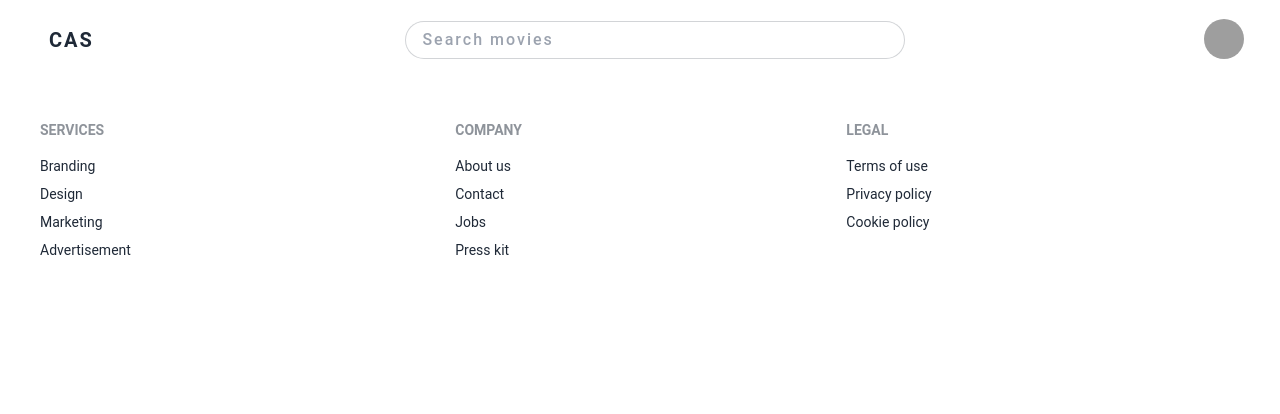
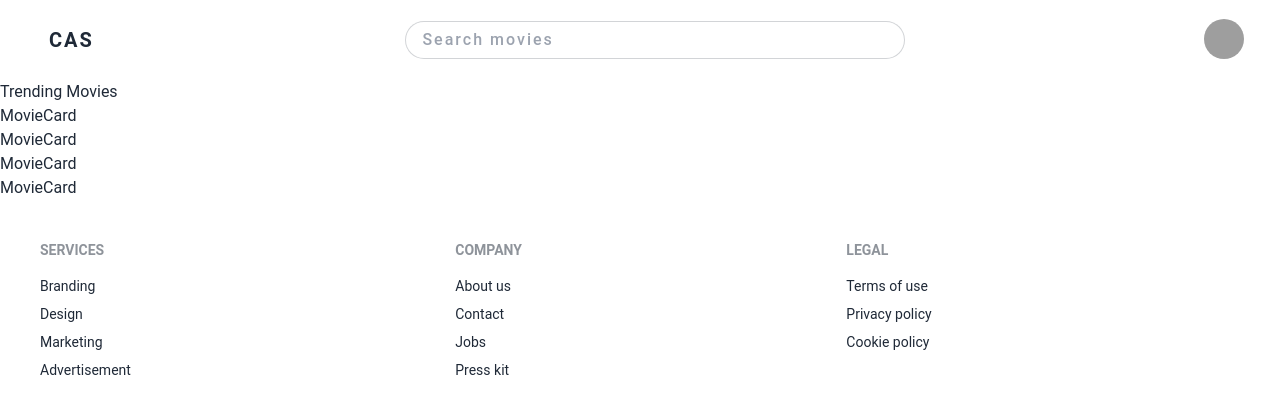
Before and after one commit to csandoval18/movie-app, a React (Create React App) app in the folder client/: page / in a window 1280 px wide. Shown: the top 414 px of the page. Built offline with nearby package versions, Linux system fonts and the light colour scheme; grey boxes are pictures that could not be loaded.

Commit message:
setting up layout of trending movies

```diff
--- a/client/package.json
+++ b/client/package.json
@@ -1,5 +1,5 @@
 {
-	"name": "",
+	"name": "movie-app",
 	"version": "0.1.0",
 	"private": true,
 	"dependencies": {
--- a/client/src/components/HomePage/HomePage.tsx
+++ b/client/src/components/HomePage/HomePage.tsx
@@ -1,18 +1,13 @@
 import Footer from '../Footer/Footer'
 import Navbar from '../Navbar/Navbar'
-import {
-	FirstHeadDiv,
-	FirstHeading,
-	HomePageContainer,
-	SecondHeadDiv,
-	SecondHeading,
-	Wrapper,
-} from './HomePage.elements'
+import TrendingMovies from '../TrendingMovies/TrendingMovies'
+import { HomePageContainer } from './HomePage.elements'
 
 const HomePage = () => {
 	return (
 		<HomePageContainer className='homepage-container bg-base-100'>
 			<Navbar />
+			<TrendingMovies />
 			<Footer />
 		</HomePageContainer>
 	)
--- a/client/src/components/Navbar/Navbar.tsx
+++ b/client/src/components/Navbar/Navbar.tsx
@@ -23,7 +23,7 @@ const Navbar: React.FC = () => {
 					</label>
 					<DropDown
 						tabIndex={0}
-						className='mt-3 p-2 shadow menu menu-compact dropdown-content bg-base-100 rounded-box w-52'
+						className='mt-3 p-2 shadow menu menu-compact dropdown-content bg-base-100 rounded-box w-52 text-base-content'
 					>
 						<li className='group-hover:bg-primary'>
 							<DropDownAnchor className='justify-between' href='/'>
--- /dev/null
+++ b/client/src/components/TrendingMovies/MovieCard/MovieCard.tsx
@@ -0,0 +1,7 @@
+import React from 'react'
+
+const MovieCard = () => {
+	return <div>MovieCard</div>
+}
+
+export default MovieCard
--- /dev/null
+++ b/client/src/components/TrendingMovies/TrendingMovies.elements.tsx
@@ -0,0 +1,3 @@
+import styled from 'styled-components'
+
+export const TrendingMoviesContainer = styled.div``
--- /dev/null
+++ b/client/src/components/TrendingMovies/TrendingMovies.tsx
@@ -0,0 +1,17 @@
+import React from 'react'
+import MovieCard from './MovieCard/MovieCard'
+import { TrendingMoviesContainer } from './TrendingMovies.elements'
+
+const TrendingMovies = () => {
+	return (
+		<TrendingMoviesContainer>
+			<h2>Trending Movies</h2>
+			<MovieCard></MovieCard>
+			<MovieCard></MovieCard>
+			<MovieCard></MovieCard>
+			<MovieCard></MovieCard>
+		</TrendingMoviesContainer>
+	)
+}
+
+export default TrendingMovies
```
Also changed, not shown: 1 other file (tests, documents, lock files or other folders).
